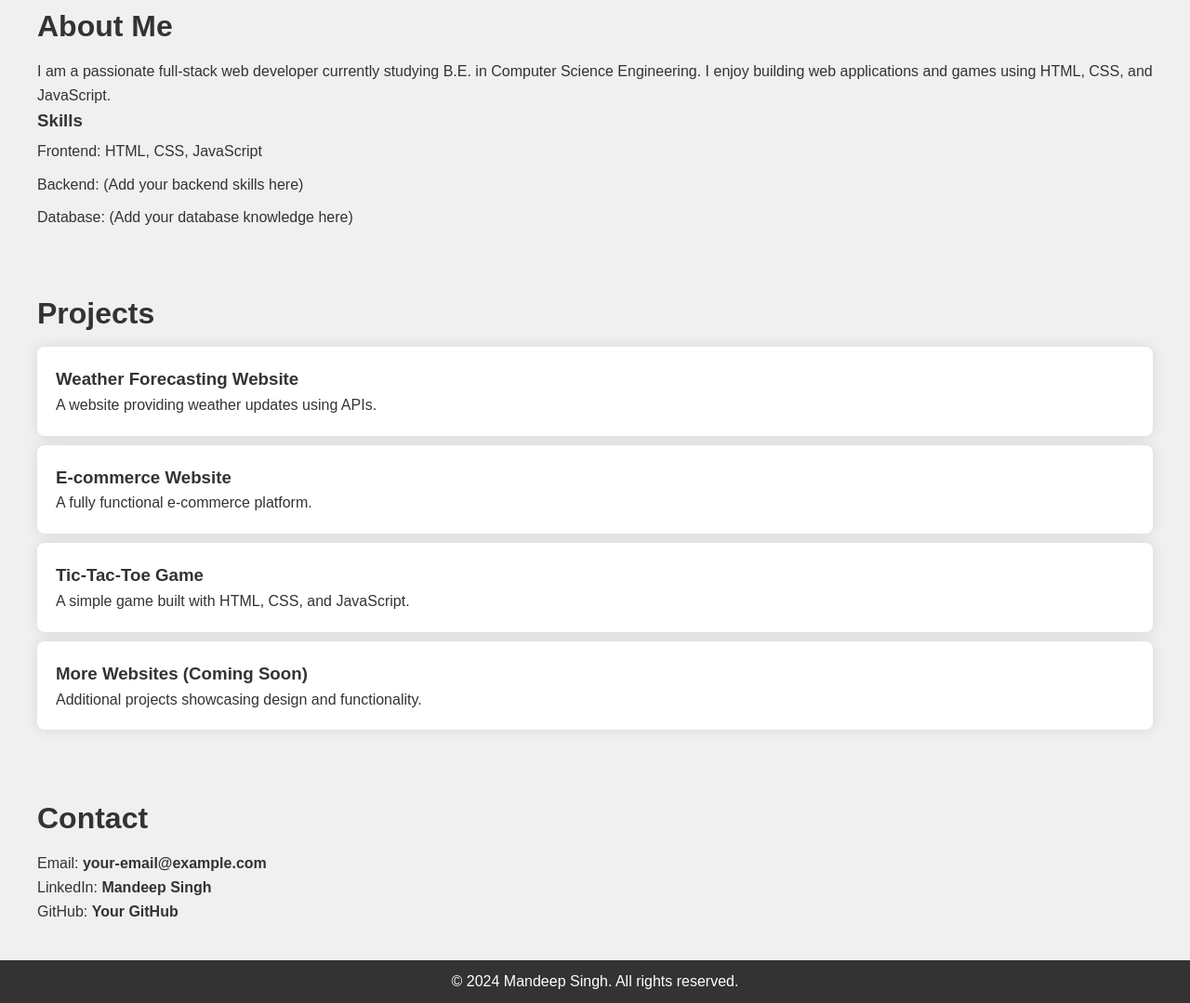
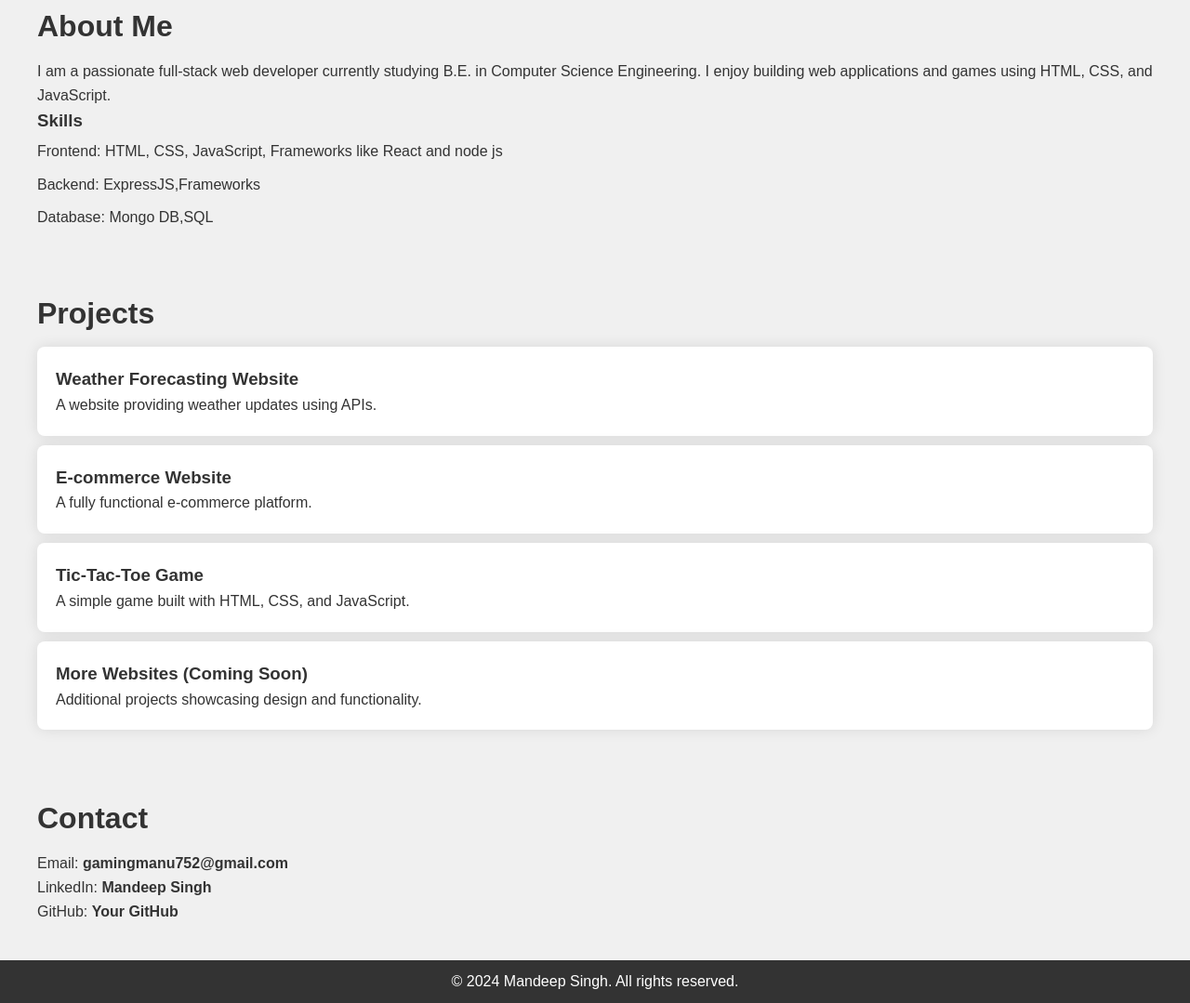
Before and after one commit to MandeepSingh11/mandeepsingh.githup.io, a plain HTML site: page index.html in a window 1280 px wide. Shown: the part 182-1261 px from the top of the page at 93% size. Drawn offline with Linux system fonts and the light colour scheme.

Commit message:
Update index.html

```diff
--- a/index.html
+++ b/index.html
@@ -20,9 +20,9 @@
         <p>I am a passionate full-stack web developer currently studying B.E. in Computer Science Engineering. I enjoy building web applications and games using HTML, CSS, and JavaScript.</p>
         <h3>Skills</h3>
         <ul>
-            <li>Frontend: HTML, CSS, JavaScript</li>
-            <li>Backend: (Add your backend skills here)</li>
-            <li>Database: (Add your database knowledge here)</li>
+            <li>Frontend: HTML, CSS, JavaScript, Frameworks like React and node js</li>
+            <li>Backend: ExpressJS,Frameworks</li>
+            <li>Database: Mongo DB,SQL</li>
         </ul>
     </section>
 
@@ -58,7 +58,7 @@
 
     <section id="contact" class="section">
         <h2>Contact</h2>
-        <p>Email: <a href="mailto:your-email@example.com">your-email@example.com</a></p>
+        <p>Email: <a href="gamingmanu752@gmail.com">gamingmanu752@gmail.com</a></p>
         <p>LinkedIn: <a href="https://www.linkedin.com/in/mandeep-singh-885523330" target="_blank">Mandeep Singh</a></p>
         <p>GitHub: <a href="https://github.com" target="_blank">Your GitHub</a></p>
     </section>
```
